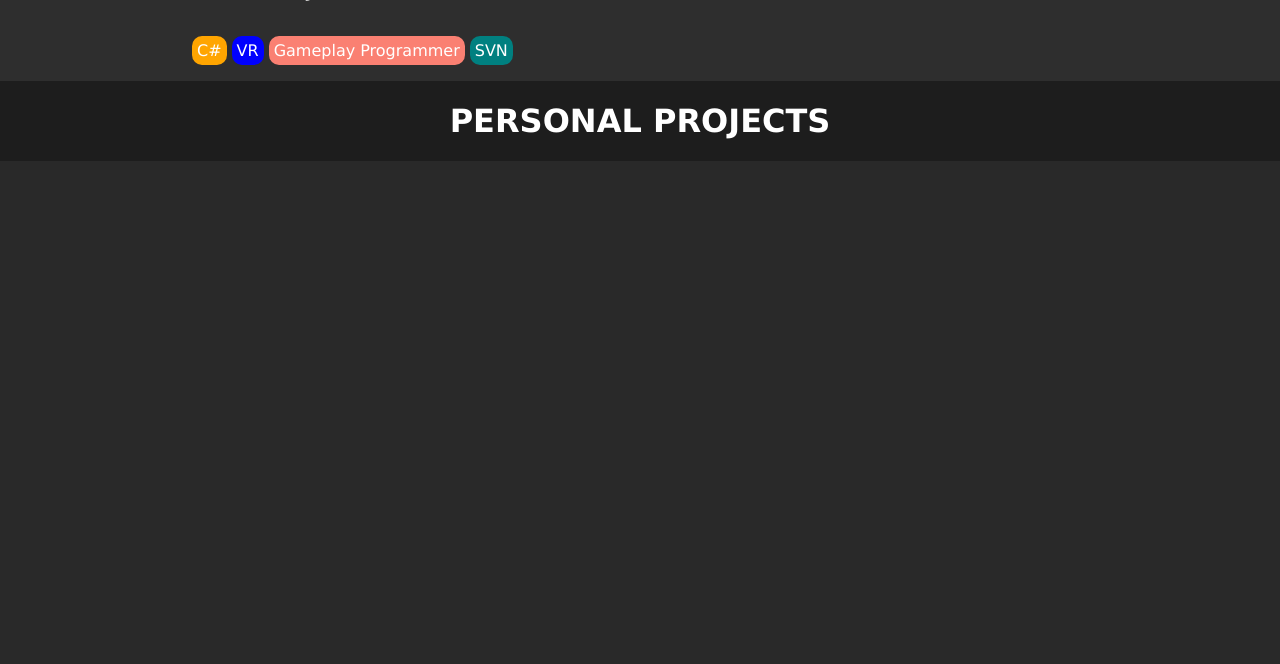
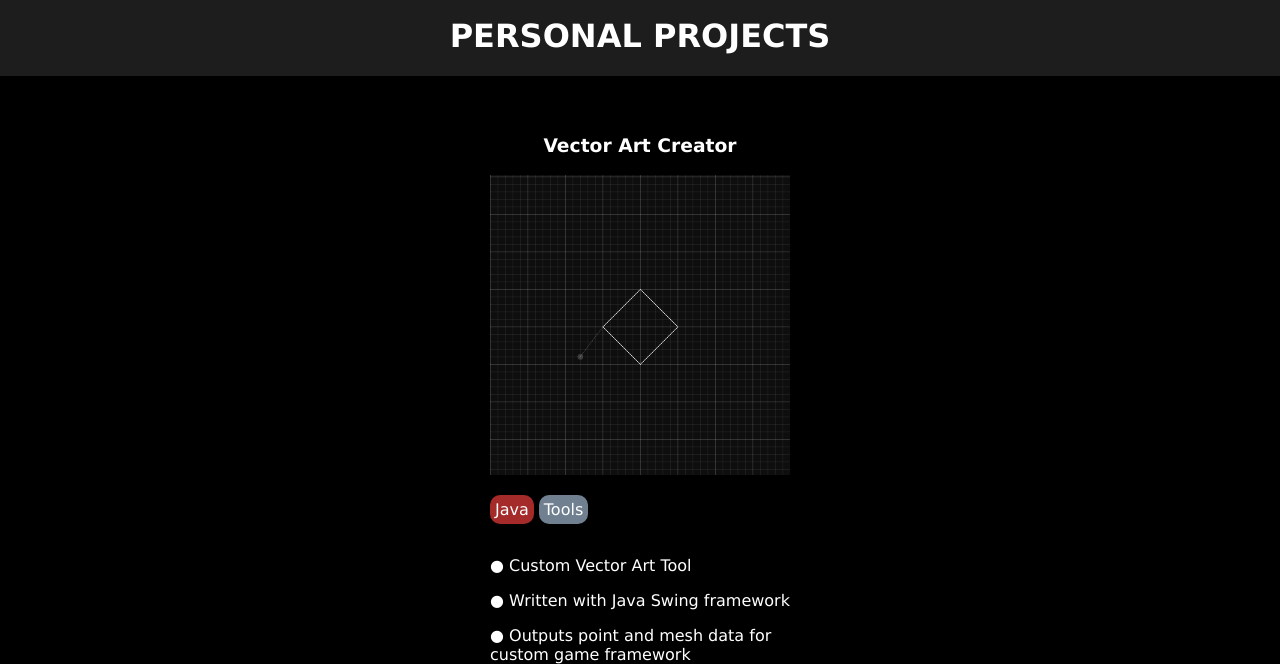
Before and after one commit to japeart/japeart.github.io, a PHP site: page / in a window 1280 px wide. Shown: the part 2694-3358 px from the top of the page. Before the commit the page ends 2833 px from the top, so only its background shows below. Run offline with PHP 8.4, Linux system fonts and the light colour scheme.

Commit message:
Added Vector art section

```diff
--- a/index.html
+++ b/index.html
@@ -8,11 +8,9 @@
         <!-- Initially, show the main bit of content, but have all the others
         hidden. Then use java script to toggle which containers are visible -->
         <div class="topnav">
-            <!-- <h1 style="color: white;">japeart.github.io</h1> -->
-            <a href="#">About Me</a>
-            <a href="#">Published Titles</a>
-            <!-- <a href="#">Personal Projects</a>
-            <a href="#">Links</a> -->
+            <a href="#about">About Me</a>
+            <a href="#published">Published Titles</a>
+            <a href="#projects">Personal Projects</a>
         </div>
 
         <div class="layout">
@@ -21,20 +19,21 @@
                 <h1 style="padding-top: 40px;">ABOUT ME</h1>
             </div>
 
-            <div class="about">
+            <div class="about" id="about">
                 <div class="content">
                     <p>Hi, I'm John, and I am a game programmer from the North East of
-                        England. I've been tinkering with computers since I was 8 years old,
+                        England. I've been tinkering with computers since childhood,
                         and I've just wrapped up development on MiB: Most Wanted as a Gameplay
                         Programmer for Coatsink Software. I hold a Master's in Computer
                         Science and I graduated from Newcastle University.</p>
                     <p>As mentioned, I've been a professional games programmer at
-                        Coatsink for around 6 years, mainly working in the Unity
+                        Coatsink for around 6 years, primarily working in the Unity
                         engine with C#. However, in my personal projects I like to use a range
-                    of other languages with some notable highlights below:</p>
+                        of other languages with some notable highlights below:</p>
 
                     <div class="list">
                         <p>&#9679; C++ Custom lightweight 3D game framework</p>
+                        <p>&#9679; GLSL/HLSL shaders</p>
                         <p>&#9679; C 2D game development for porting accross retro systems</p>
                         <p>&#9679; Java desktop applications for tooling and editors</p>
                         <p>&#9679; Python 2D prototyping using the PyGame framework</p>
@@ -48,22 +47,24 @@
                 <h1>PUBLISHED TITLES</h1>
             </div>
 
-            <div class="published">
+            <div class="published" id="published">
                 <div class="content">
 
                     <div class="video">
+                        <h3>MiB Most Wanted</h3>
                         <iframe
                         src="https://www.youtube-nocookie.com/embed/C1Lv-jgS1ec?si=46Ct4zeWqLj5Xv7f">
                         </iframe>
-                        <h3>MiB Most Wanted</h3>
                         <div class="tagset">
-                            <tag-csharp></tag-csharp>
-                            <tag-vr></tag-vr>
-                            <tag-gameplay></tag-gameplay>
-                            <tag-ui></tag-ui>
-                            <tag-rendering></tag-rendering>
-                            <tag-optimisation></tag-optimisation>
-                            <tag-svn></tag-svn>
+                            <tag-element text="Oculus Quest" colour="DodgerBlue"></tag-element>
+                            <tag-element text="Unity" colour="DarkKhaki"></tag-element>
+                            <tag-element text="C#" colour="Orange"></tag-element>
+                            <tag-element text="Gameplay" colour="Salmon"></tag-element>
+                            <tag-element text="UI" colour="Purple"></tag-element>
+                            <tag-element text="VR" colour="Blue"></tag-element>
+                            <tag-element text="Rendering" colour="Red"></tag-element>
+                            <tag-element text="Optimisation" colour="Tan"></tag-element>
+                            <tag-element text="SVN" colour="Teal"></tag-element>
                         </div>
                         <!-- <div>
                             <h3>Highlights:</h3>
@@ -76,43 +77,49 @@
                     </div>
 
                     <div class="video">
+                        <h3>Islanders VR</h3>
                         <iframe
                         src="https://www.youtube-nocookie.com/embed/n7mYz3EmCt8?si=2q0f2rJcuquIIvgy">
                         </iframe>
-                        <h3>Islanders VR</h3>
                         <div class="tagset">
-                            <tag-csharp></tag-csharp>
-                            <tag-gameplay></tag-gameplay>
-                            <tag-vr></tag-vr>
-                            <tag-ux></tag-ux>
-                            <tag-ui></tag-ui>
-                            <tag-svn></tag-svn>
+                            <tag-element text="Oculus Quest" colour="DodgerBlue"></tag-element>
+                            <tag-element text="Unity" colour="DarkKhaki"></tag-element>
+                            <tag-element text="C#" colour="Orange"></tag-element>
+                            <tag-element text="Gameplay" colour="Salmon"></tag-element>
+                            <tag-element text="UI" colour="Purple"></tag-element>
+                            <tag-element text="VR" colour="Blue"></tag-element>
+                            <tag-element text="UX" colour="Olive"></tag-element>
+                            <tag-element text="GIT" colour="Indigo"></tag-element>
                         </div>
                     </div>
 
                     <div class="video">
+                        <h3>Jurassic World Aftermath Part 2</h3>
                         <iframe
                         src="https://www.youtube-nocookie.com/embed/lt5BIjGdBZw?si=fAwpXlGkB8s9V49o">
                         </iframe>
-                        <h3>Jurassic World Aftermath Part 2</h3>
                         <div class="tagset">
-                            <tag-csharp></tag-csharp>
-                            <tag-vr></tag-vr>
-                            <tag-gameplay></tag-gameplay>
-                            <tag-svn></tag-svn>
+                            <tag-element text="Oculus Quest" colour="DodgerBlue"></tag-element>
+                            <tag-element text="Unity" colour="DarkKhaki"></tag-element>
+                            <tag-element text="C#" colour="Orange"></tag-element>
+                            <tag-element text="Gameplay" colour="Salmon"></tag-element>
+                            <tag-element text="VR" colour="Blue"></tag-element>
+                            <tag-element text="SVN" colour="Teal"></tag-element>
                         </div>
                     </div>
 
                     <div class="video">
+                        <h3>Jurassic World Aftermath Part 1</h3>
                         <iframe
                         src="https://www.youtube-nocookie.com/embed/c2ovlUHRnKw?si=Q5jsNYKPfGSkXTDY">
                         </iframe>
-                        <h3>Jurassic World Aftermath Part 1</h3>
                         <div class="tagset">
-                            <tag-csharp></tag-csharp>
-                            <tag-vr></tag-vr>
-                            <tag-gameplay></tag-gameplay>
-                            <tag-svn></tag-svn>
+                            <tag-element text="Oculus Quest" colour="DodgerBlue"></tag-element>
+                            <tag-element text="Unity" colour="DarkKhaki"></tag-element>
+                            <tag-element text="C#" colour="Orange"></tag-element>
+                            <tag-element text="Gameplay" colour="Salmon"></tag-element>
+                            <tag-element text="VR" colour="Blue"></tag-element>
+                            <tag-element text="SVN" colour="Teal"></tag-element>
                         </div>
                     </div>
 
@@ -122,6 +129,25 @@
             <div class="header">
                 <h1>PERSONAL PROJECTS</h1>
             </div>
+
+            <div class="projects" id="projects">
+
+                <div class="content">
+                    <div class="project">
+                        <h3>Vector Art Creator</h3>
+                        <img src="img/vectorArtPreview.png" width="300px" height="300px">
+                        <div class="tagset">
+                            <tag-element text="Java" colour="Brown"></tag-element>
+                            <tag-element text="Tools" colour="SlateGray"></tag-element>
+                        </div>
+                        <p>&#9679; Custom Vector Art Tool</p>
+                        <p>&#9679; Written with Java Swing framework</p>
+                        <p>&#9679; Outputs point and mesh data for custom game framework</p>
+                    </div>
+                </div>
+
+            </div>
+
         </div>
     </body>
 </html>
--- a/script.js
+++ b/script.js
@@ -1,84 +1,16 @@
 class Tag extends HTMLElement {
     connectedCallback() {
+        const colour = this.getAttribute('colour');
+        const text = this.getAttribute('text');
+
         this.innerHTML = `
         <div class="tag">
             <div class="gameplay">
-                <p style="border-radius: 10px; background-color: ${this.colour}; display: block;">${this.text}</p>
+                <p style="border-radius: 10px; background-color: ${colour}; display: block;">${text}</p>
             </div>
         </div>
         `;
     }
 }
 
-class TagGameplay extends Tag {
-    constructor() {
-        super();
-        this.text = "Gameplay Programmer";
-        this.colour = "salmon";
-    }
-}
-
-class TagVR extends Tag {
-    constructor() {
-        super();
-        this.text = "VR";
-        this.colour = "blue";
-    }
-}
-
-class TagCSharp extends Tag {
-    constructor() {
-        super();
-        this.text = "C#";
-        this.colour = "orange";
-    }
-}
-
-class TagUI extends Tag {
-    constructor() {
-        super();
-        this.text = "UI";
-        this.colour = "purple";
-    }
-}
-
-class TagUX extends Tag {
-    constructor() {
-        super();
-        this.text = "UX";
-        this.colour = "LightSeaGreen";
-    }
-}
-
-class TagRendering extends Tag {
-    constructor() {
-        super();
-        this.text = "Rendering";
-        this.colour = "red";
-    }
-}
-
-class TagOptimisation extends Tag {
-    constructor() {
-        super();
-        this.text = "Optimisation";
-        this.colour = "tan";
-    }
-}
-
-class TagSVN extends Tag {
-    constructor() {
-        super();
-        this.text = "SVN";
-        this.colour = "Teal";
-    }
-}
-
-customElements.define("tag-gameplay", TagGameplay);
-customElements.define("tag-vr", TagVR);
-customElements.define("tag-svn", TagSVN);
-customElements.define("tag-csharp", TagCSharp);
-customElements.define("tag-ui", TagUI);
-customElements.define("tag-ux", TagUX);
-customElements.define("tag-rendering", TagRendering);
-customElements.define("tag-optimisation", TagOptimisation);
+customElements.define("tag-element", Tag);
--- a/styles.css
+++ b/styles.css
@@ -22,7 +22,7 @@ body {
     /* display: block; enforce <p> layout */
     transition: 0.3s;
     text-decoration: none; /* hide link underscore */
-    gap: 50px;
+    margin-right: 40px;
 }
 
 .topnav a:hover {
@@ -42,7 +42,6 @@ body {
 
 .header {
     width: 100%;
-    margin: 0 auto;
     background-color: #1d1d1d;
     text-align: center;
 }
@@ -81,28 +80,41 @@ body {
     display: flex;
     flex-direction: row;
     flex-wrap: wrap;
+    justify-content: center;
     gap: 20px;
 }
 
 .video {
     padding-top: 40px;
+    width: 448px;
 }
 
 .video iframe {
-    width: 560px;
-    height: 315px;
+    width: 448px;
+    height: 252px;
 }
 
 .tagset {
+    align-content: flex-start;
     width: fit-content;
     display: flex;
     flex-direction: row;
     flex-wrap: wrap;
     gap: 5px; /* Optional: adds space between tags */
+    row-gap: 5px;
 }
 
-.tag {
+.projects {
+    padding-top: 40px;
+}
 
+.projects .project {
+    width: 300px;
+    height: 300px;
+}
+
+.projects .project h3{
+    text-align: center;
 }
 
 .tag p {
```
Also changed, not shown: img/vectorArt.png (added), img/vectorArtPreview.png (added).
